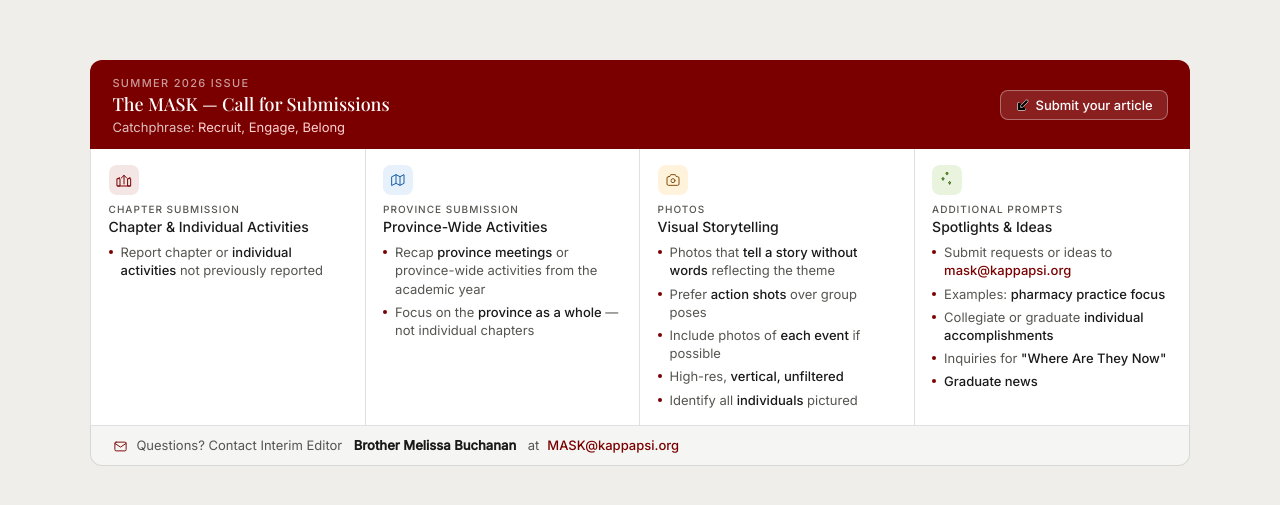
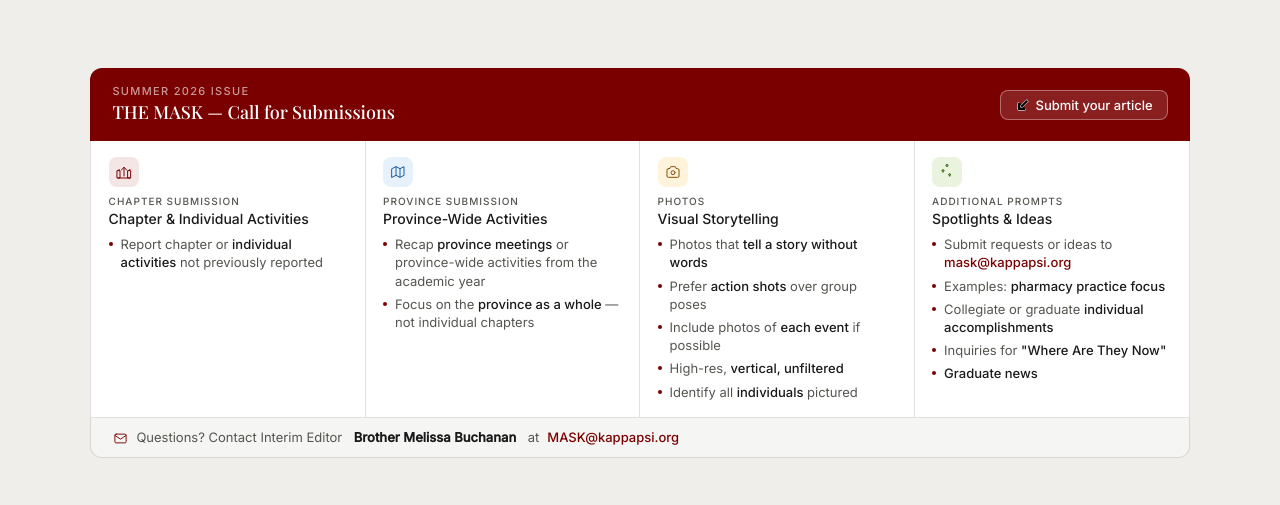
Before and after one commit to kappapsi/portal_updates, a plain HTML site: page index.html in a window 1280 px wide. Shown: the part 137-642 px from the top of the page. Drawn offline with nearby package versions, Linux system fonts and the light colour scheme.

Commit message:
Update index.html

```diff
--- a/index.html
+++ b/index.html
@@ -3,7 +3,7 @@
 <head>
 <meta charset="UTF-8">
 <meta name="viewport" content="width=device-width, initial-scale=1.0">
-<title>The MASK Updates — Summer 2026</title>
+<title>THE MASK Updates — Summer 2026</title>
 
 <!-- Tabler Icons embedded as inline SVG sprite (subset used) -->
 <style>
@@ -153,13 +153,13 @@
 </head>
 <body>
 <div class="mask-wrap">
-  <h2 class="sr-only">The MASK Updates — Summer 2026 submission guide for Kappa Psi</h2>
+  <h2 class="sr-only">THE MASK Updates — Summer 2026 submission guide for Kappa Psi</h2>
 
   <div class="mask-header">
     <div class="mask-header-left">
       <div class="mask-eyebrow">Summer 2026 issue</div>
-      <div class="mask-title">The MASK — Call for Submissions</div>
-      <div class="mask-catchphrase">Catchphrase: <em>Recruit, Engage, Belong</em></div>
+      <div class="mask-title">THE MASK — Call for Submissions</div>
+      <!--<div class="mask-catchphrase">Catchphrase: <em>Recruit, Engage, Belong</em></div>-->
     </div>
     <a class="mask-submit-btn" href="https://form.jotform.com/kappa_psi/MASK" target="_blank" rel="noopener">
       <!-- ti-edit inline SVG -->
@@ -207,7 +207,7 @@
         <div class="mask-section-label">Photos</div>
         <div class="mask-section-heading">Visual Storytelling</div>
         <ul class="mask-list">
-          <li>Photos that <strong>tell a story without words</strong> reflecting the theme</li>
+          <li>Photos that <strong>tell a story without words</strong></li>
           <li>Prefer <strong>action shots</strong> over group poses</li>
           <li>Include photos of <strong>each event</strong> if possible</li>
           <li>High-res, <strong>vertical, unfiltered</strong></li>
```
